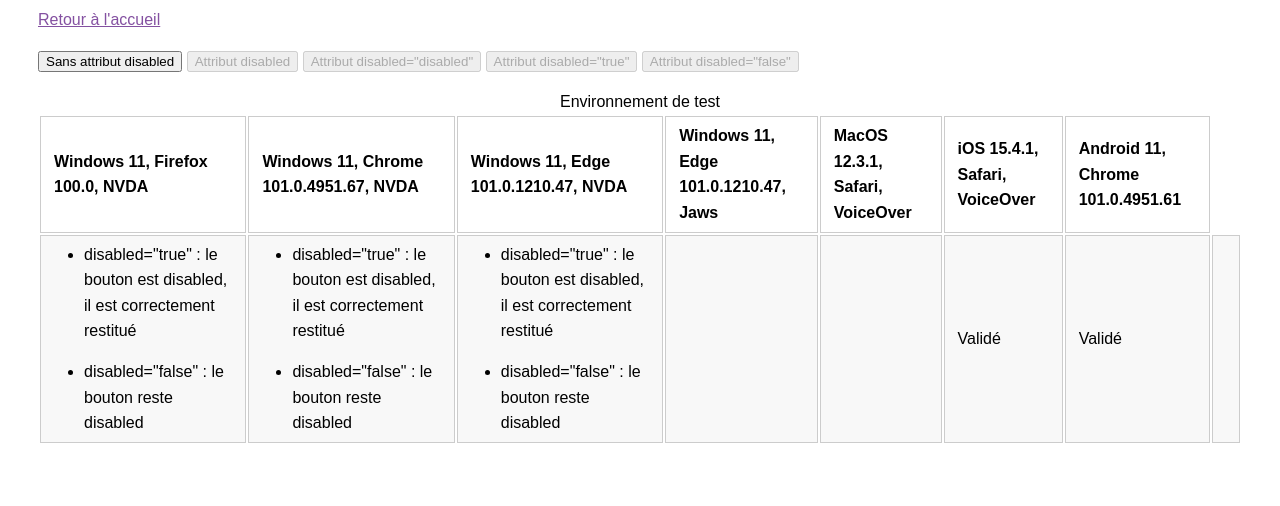
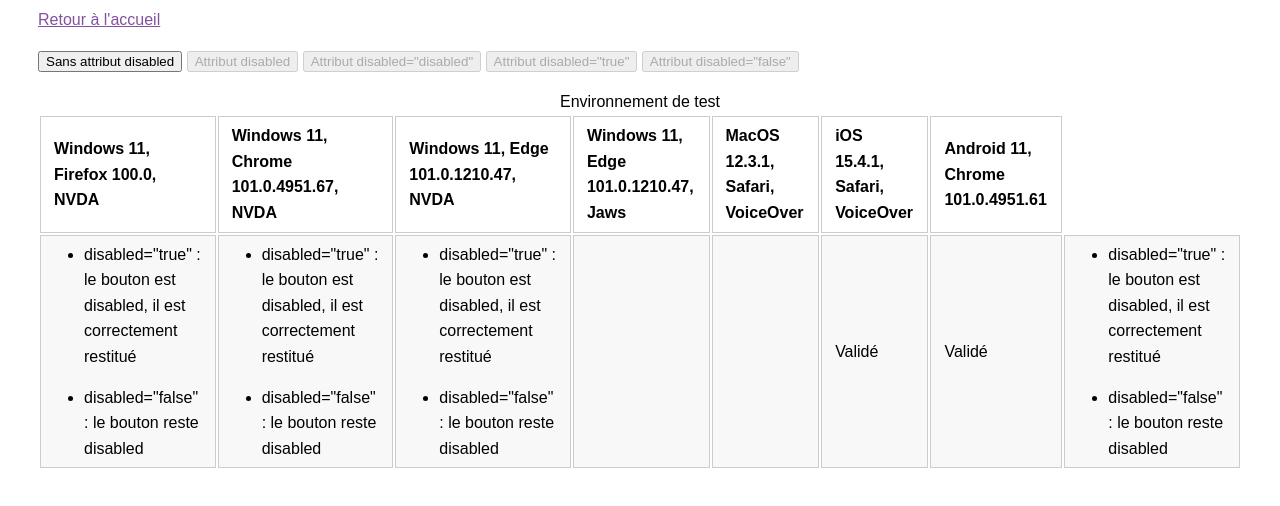
Before and after one commit to stevenMouret/a11y-tests, a plain HTML site: page scripts-attribut-disabled.html in a window 1280 px wide. Shown: the part 112-618 px from the top of the page. Drawn offline with Linux system fonts and the light colour scheme; a web font is replaced by a local one.

Commit message:
attribut disabled : update

```diff
--- a/scripts-attribut-disabled.html
+++ b/scripts-attribut-disabled.html
@@ -56,7 +56,12 @@
             <td></td>
             <td>Validé</td>
             <td>Validé</td>
-            <td></td>
+            <td>
+                <ul>
+                    <li>disabled="true" : le bouton est disabled, il est correctement restitué</li>
+                    <li>disabled="false" : le bouton reste disabled</li>
+                </ul>
+            </td>
         </tr>
         </table>
     </main>
```
